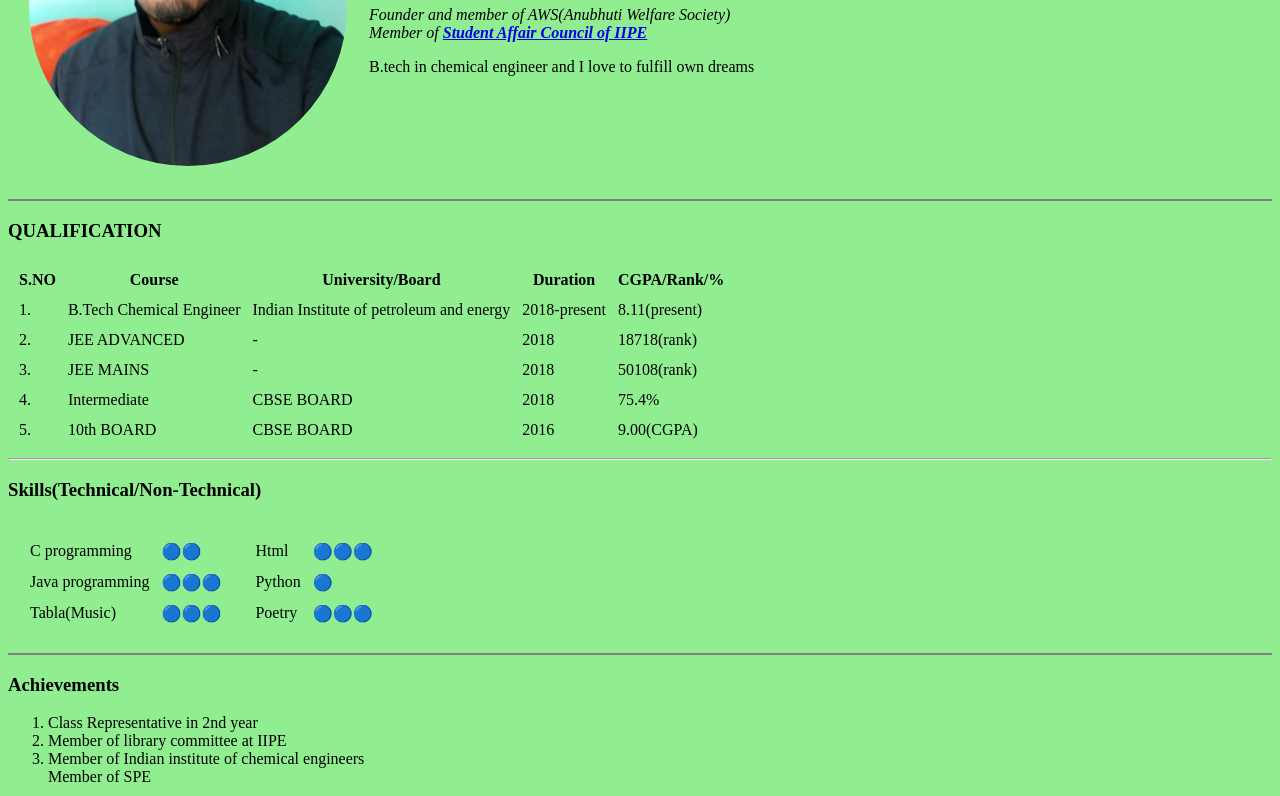
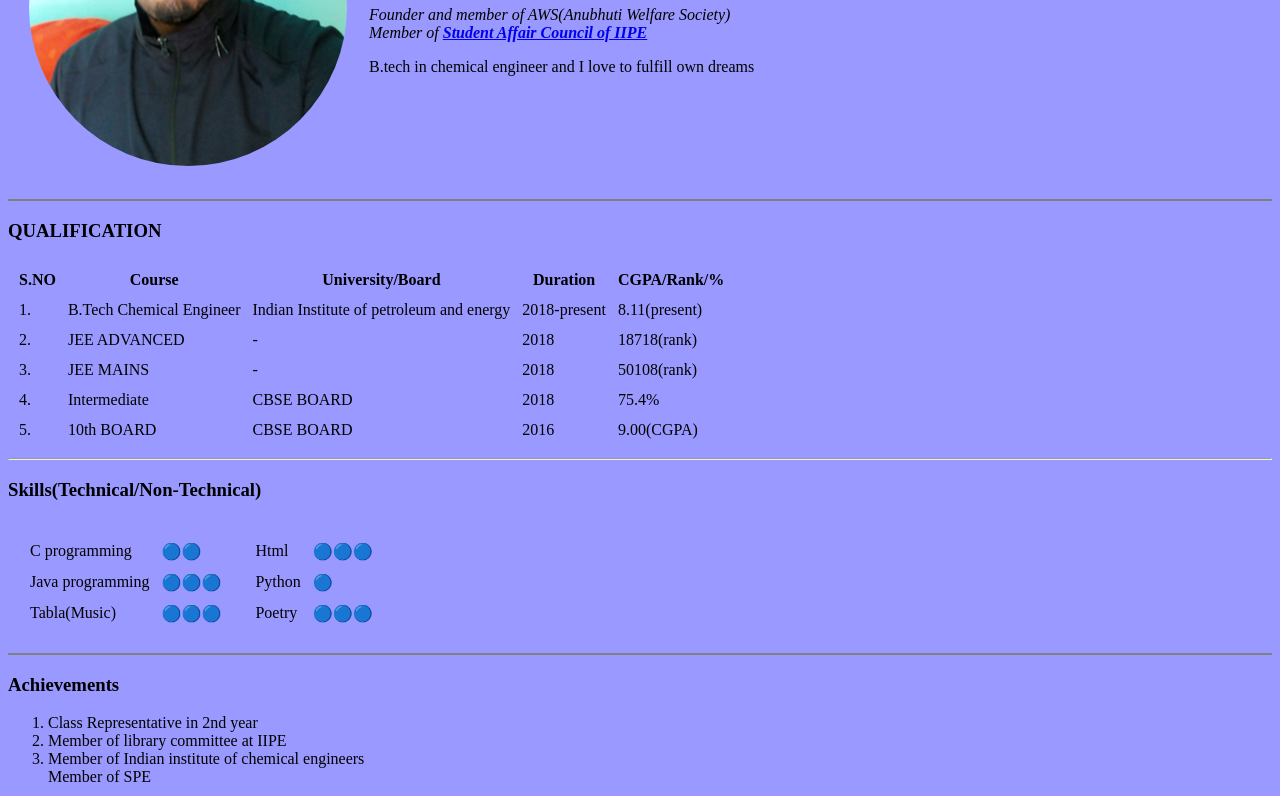
Before and after one commit to sudhandhu/SiCode, a plain HTML site: page index.html in a window 1280 px wide. Shown: the part 181-977 px from the top of the page. Drawn offline with Linux system fonts and the light colour scheme.

Commit message:
Update index.html

```diff
--- a/index.html
+++ b/index.html
@@ -6,7 +6,7 @@
   <title>CV</title>
 </head>
 
-<body bgcolor="lightgreen">
+<body bgcolor="9999ff">
   <table cellspacing="20">
     <tr>
       <td>
```
